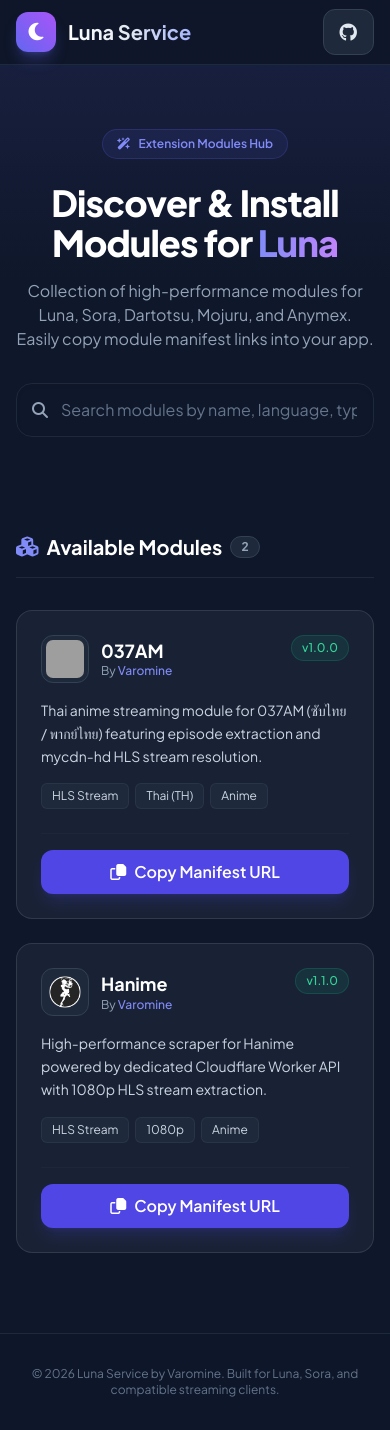
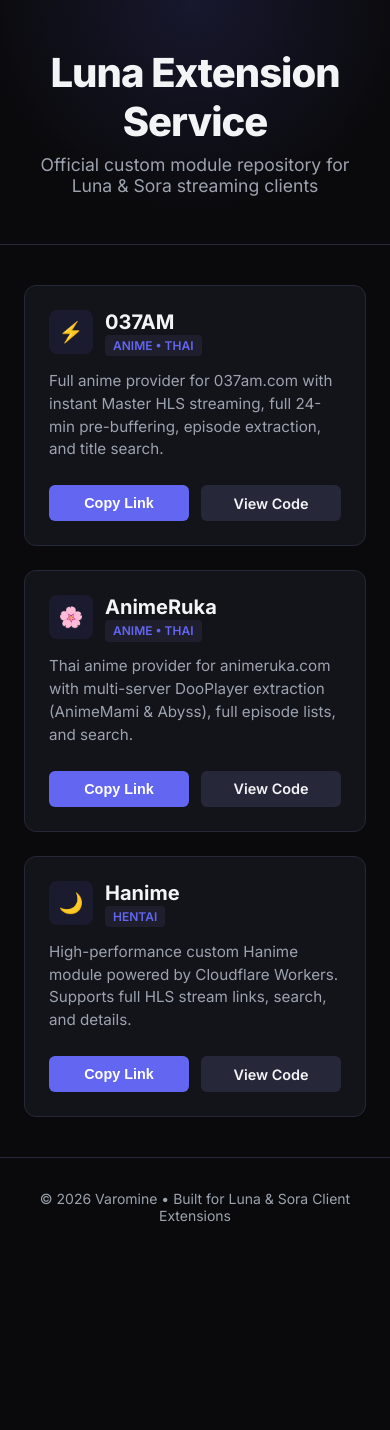
Before and after one commit to Varomine/luna-service, a plain HTML site: page index.html in a window 390 px wide. After the commit the page ends 1256 px from the top, so only its background shows below. Drawn offline with nearby package versions, Linux system fonts and the light colour scheme; grey boxes are pictures that could not be loaded.

Commit message:
Add AnimeRuka extension module

```diff
--- a/index.html
+++ b/index.html
@@ -1,220 +1,265 @@
 <!DOCTYPE html>
-<html lang="en" class="dark">
+<html lang="en">
 <head>
   <meta charset="UTF-8">
   <meta name="viewport" content="width=device-width, initial-scale=1.0">
-    <title>Luna Service - Modules Hub</title>
-    <!-- Tailwind CSS CDN -->
-    <script src="https://cdn.tailwindcss.com"></script>
-    <script>
-        tailwind.config = {
-            darkMode: 'class',
-            theme: {
-                extend: {
-                    colors: {
-                        brand: {
-                            50: '#f4f3ff',
-                            100: '#ebe9fe',
-                            500: '#6366f1',
-                            600: '#4f46e5',
-                            700: '#4338ca',
-                            900: '#312e81',
+  <title>Luna Service - Extension Modules Hub</title>
+  <link href="https://fonts.googleapis.com/css2?family=Inter:wght@400;500;600;700;800&display=swap" rel="stylesheet">
+  <style>
+    :root {
+      --bg-primary: #0a0a0c;
+      --bg-card: #13131a;
+      --bg-card-hover: #1c1c26;
+      --accent: #6366f1;
+      --accent-hover: #4f46e5;
+      --text-main: #f3f4f6;
+      --text-muted: #9ca3af;
+      --border: #27273a;
     }
+
+    * { box-sizing: border-box; margin: 0; padding: 0; }
+    body {
+      font-family: 'Inter', sans-serif;
+      background-color: var(--bg-primary);
+      color: var(--text-main);
+      min-height: 100vh;
+      display: flex;
+      flex-direction: column;
     }
+
+    header {
+      padding: 3rem 1.5rem;
+      text-align: center;
+      background: radial-gradient(circle at top, rgba(99, 102, 241, 0.15), transparent 70%);
+      border-bottom: 1px solid var(--border);
     }
+
+    header h1 {
+      font-size: 2.5rem;
+      font-weight: 800;
+      letter-spacing: -0.025em;
+      margin-bottom: 0.5rem;
     }
+
+    header p {
+      color: var(--text-muted);
+      font-size: 1.1rem;
     }
-    </script>
-    <!-- FontAwesome icons -->
-    <link rel="stylesheet" href="https://cdnjs.cloudflare.com/ajax/libs/font-awesome/6.4.0/css/all.min.css">
-    <style>
-        @import url('https://fonts.googleapis.com/css2?family=Plus+Jakarta+Sans:wght@400;500;600;700;800&display=swap');
-        body {
-            font-family: 'Plus Jakarta Sans', sans-serif;
-            background-color: #0f172a;
-            color: #f8fafc;
+
+    main {
+      max-width: 1000px;
+      margin: 2.5rem auto;
+      padding: 0 1.5rem;
+      flex: 1;
     }
-        .glass-card {
-            background: rgba(30, 41, 59, 0.7);
-            backdrop-filter: blur(12px);
-            border: 1px solid rgba(255, 255, 255, 0.1);
+
+    .grid {
+      display: grid;
+      grid-template-columns: repeat(auto-fit, minmax(300px, 1fr));
+      gap: 1.5rem;
     }
-        .glass-card:hover {
-            border-color: rgba(99, 102, 241, 0.4);
-            box-shadow: 0 10px 30px -10px rgba(99, 102, 241, 0.3);
+
+    .card {
+      background: var(--bg-card);
+      border: 1px solid var(--border);
+      border-radius: 12px;
+      padding: 1.5rem;
+      transition: all 0.2s ease;
+      display: flex;
+      flex-direction: column;
+      justify-content: space-between;
+    }
+
+    .card:hover {
+      background: var(--bg-card-hover);
+      border-color: var(--accent);
+      transform: translateY(-2px);
+    }
+
+    .card-header {
+      display: flex;
+      align-items: center;
+      gap: 0.75rem;
+      margin-bottom: 1rem;
+    }
+
+    .card-icon {
+      width: 44px;
+      height: 44px;
+      background: rgba(99, 102, 241, 0.1);
+      border-radius: 8px;
+      display: flex;
+      align-items: center;
+      justify-content: center;
+      font-size: 1.25rem;
+      color: var(--accent);
+    }
+
+    .card-title {
+      font-size: 1.25rem;
+      font-weight: 700;
+    }
+
+    .card-badge {
+      font-size: 0.75rem;
+      background: #1e1e2d;
+      color: var(--accent);
+      padding: 0.2rem 0.5rem;
+      border-radius: 4px;
+      text-transform: uppercase;
+      font-weight: 600;
+    }
+
+    .card-desc {
+      color: var(--text-muted);
+      font-size: 0.95rem;
+      line-height: 1.5;
+      margin-bottom: 1.5rem;
+    }
+
+    .card-actions {
+      display: flex;
+      gap: 0.75rem;
+    }
+
+    .btn {
+      flex: 1;
+      padding: 0.6rem 1rem;
+      border-radius: 6px;
+      font-size: 0.9rem;
+      font-weight: 600;
+      text-align: center;
+      text-decoration: none;
+      cursor: pointer;
+      transition: background 0.2s ease;
+      border: none;
+    }
+
+    .btn-primary {
+      background: var(--accent);
+      color: white;
+    }
+
+    .btn-primary:hover {
+      background: var(--accent-hover);
+    }
+
+    .btn-secondary {
+      background: #27273a;
+      color: var(--text-main);
+    }
+
+    .btn-secondary:hover {
+      background: #34344d;
+    }
+
+    footer {
+      text-align: center;
+      padding: 2rem 1.5rem;
+      color: var(--text-muted);
+      font-size: 0.875rem;
+      border-top: 1px solid var(--border);
+    }
+
+    .toast {
+      position: fixed;
+      bottom: 2rem;
+      right: 2rem;
+      background: var(--accent);
+      color: white;
+      padding: 0.75rem 1.25rem;
+      border-radius: 8px;
+      font-weight: 600;
+      opacity: 0;
+      transition: opacity 0.3s ease;
+      pointer-events: none;
+      box-shadow: 0 10px 25px rgba(0,0,0,0.3);
+    }
+
+    .toast.show {
+      opacity: 1;
     }
   </style>
 </head>
-<body class="min-h-screen flex flex-col antialiased">
+<body>
 
-    <!-- Navbar -->
-    <nav class="border-b border-slate-800 bg-slate-900/80 backdrop-blur sticky top-0 z-50">
-        <div class="max-w-7xl mx-auto px-4 sm:px-6 lg:px-8 h-16 flex items-center justify-between">
-            <div class="flex items-center space-x-3">
-                <div class="w-10 h-10 rounded-xl bg-gradient-to-tr from-indigo-500 to-purple-500 flex items-center justify-center text-white shadow-lg shadow-indigo-500/30">
-                    <i class="fa-solid fa-moon text-xl"></i>
-                </div>
-                <span class="text-xl font-bold bg-gradient-to-r from-white via-slate-200 to-indigo-300 bg-clip-text text-transparent">Luna Service</span>
-            </div>
-            <a href="https://github.com/Varomine/luna-service" target="_blank" class="flex items-center space-x-2 bg-slate-800 hover:bg-slate-700 text-slate-200 px-4 py-2 rounded-xl border border-slate-700 transition">
-                <i class="fa-brands fa-github text-lg"></i>
-                <span class="text-sm font-semibold hidden sm:inline">GitHub Repository</span>
-            </a>
-        </div>
-    </nav>
+  <header>
+    <h1>Luna Extension Service</h1>
+    <p>Official custom module repository for Luna & Sora streaming clients</p>
+  </header>
 
-    <!-- Hero Header -->
-    <header class="py-16 px-4 text-center relative overflow-hidden">
-        <div class="absolute inset-0 bg-gradient-to-b from-indigo-500/10 via-transparent to-transparent pointer-events-none"></div>
-        <div class="max-w-3xl mx-auto relative z-10">
-            <span class="inline-flex items-center gap-2 px-3.5 py-1.5 rounded-full text-xs font-semibold bg-indigo-500/10 text-indigo-400 border border-indigo-500/20 mb-6">
-                <i class="fa-solid fa-wand-magic-sparkles"></i> Extension Modules Hub
-            </span>
-            <h1 class="text-4xl sm:text-5xl font-extrabold tracking-tight mb-4 text-white">
-                Discover & Install Modules for <span class="bg-gradient-to-r from-indigo-400 to-purple-400 bg-clip-text text-transparent">Luna</span>
-            </h1>
-            <p class="text-slate-400 text-base sm:text-lg mb-8 max-w-2xl mx-auto">
-                Collection of high-performance modules for Luna, Sora, Dartotsu, Mojuru, and Anymex. Easily copy module manifest links into your app.
-            </p>
+  <main>
+    <div class="grid">
 
-            <!-- Search Bar -->
-            <div class="max-w-xl mx-auto relative">
-                <i class="fa-solid fa-magnifying-glass absolute left-4 top-1/2 -translate-y-1/2 text-slate-400"></i>
-                <input type="text" id="searchInput" onkeyup="filterModules()" placeholder="Search modules by name, language, type, or tag..." class="w-full bg-slate-900 border border-slate-800 rounded-2xl py-3.5 pl-11 pr-4 text-slate-200 placeholder-slate-500 focus:outline-none focus:border-indigo-500 focus:ring-1 focus:ring-indigo-500 transition shadow-inner">
+      <!-- 037AM Card -->
+      <div class="card">
+        <div>
+          <div class="card-header">
+            <div class="card-icon">⚡</div>
+            <div>
+              <div class="card-title">037AM</div>
+              <span class="card-badge">Anime • Thai</span>
             </div>
           </div>
-    </header>
-
-    <!-- Main Grid -->
-    <main class="max-w-7xl mx-auto px-4 sm:px-6 lg:px-8 py-8 flex-grow w-full">
-        <div class="flex items-center justify-between mb-8 border-b border-slate-800 pb-4">
-            <h2 class="text-xl font-bold text-white flex items-center gap-2">
-                <i class="fa-solid fa-cubes text-indigo-400"></i> Available Modules
-                <span id="moduleCount" class="text-xs bg-slate-800 text-slate-400 px-2.5 py-0.5 rounded-full border border-slate-700">2</span>
-            </h2>
+          <p class="card-desc">Full anime provider for 037am.com with instant Master HLS streaming, full 24-min pre-buffering, episode extraction, and title search.</p>
         </div>
-
-        <!-- Modules Container -->
-        <div class="grid grid-cols-1 md:grid-cols-2 lg:grid-cols-3 gap-6" id="modulesGrid">
-
-            <!-- 037AM Module Card -->
-            <div class="glass-card rounded-2xl p-6 flex flex-col justify-between transition duration-300 module-card" data-name="037am thai anime dub sub hls">
-                <div>
-                    <div class="flex items-start justify-between mb-4">
-                        <div class="flex items-center space-x-3">
-                            <img src="https://037am.com/wp-content/uploads/2025/09/cropped-LOGO-1-192x192.png" alt="037AM Icon" class="w-12 h-12 rounded-xl object-cover bg-slate-800 p-1 border border-slate-700">
-                            <div>
-                                <h3 class="text-lg font-bold text-white leading-snug">037AM</h3>
-                                <p class="text-xs text-slate-400">By <span class="text-indigo-400 font-medium">Varomine</span></p>
-                            </div>
-                        </div>
-                        <span class="px-2.5 py-1 rounded-full text-xs font-medium bg-emerald-500/10 text-emerald-400 border border-emerald-500/20">v1.0.0</span>
-                    </div>
-                    <p class="text-slate-300 text-sm mb-4 leading-relaxed">
-                        Thai anime streaming module for 037AM (ซับไทย / พากย์ไทย) featuring episode extraction and mycdn-hd HLS stream resolution.
-                    </p>
-
-                    <div class="flex flex-wrap gap-1.5 mb-6">
-                        <span class="text-xs px-2.5 py-1 rounded-md bg-slate-800 text-slate-300 border border-slate-700/50">HLS Stream</span>
-                        <span class="text-xs px-2.5 py-1 rounded-md bg-slate-800 text-slate-300 border border-slate-700/50">Thai (TH)</span>
-                        <span class="text-xs px-2.5 py-1 rounded-md bg-slate-800 text-slate-300 border border-slate-700/50">Anime</span>
+        <div class="card-actions">
+          <button class="btn btn-primary" onclick="copyManifest('https://raw.githubusercontent.com/Varomine/luna-service/main/037am/037am.json')">Copy Link</button>
+          <a class="btn btn-secondary" href="https://github.com/Varomine/luna-service/tree/main/037am" target="_blank">View Code</a>
         </div>
       </div>
 
-                <div class="pt-4 border-t border-slate-800/80">
-                    <button onclick="copyToClipboard('https://raw.githubusercontent.com/Varomine/luna-service/main/037am/037am.json', this)" class="w-full bg-indigo-600 hover:bg-indigo-500 text-white font-semibold py-2.5 px-4 rounded-xl transition flex items-center justify-center space-x-2 shadow-lg shadow-indigo-600/20">
-                        <i class="fa-regular fa-copy"></i>
-                        <span>Copy Manifest URL</span>
-                    </button>
+      <!-- AnimeRuka Card -->
+      <div class="card">
+        <div>
+          <div class="card-header">
+            <div class="card-icon">🌸</div>
+            <div>
+              <div class="card-title">AnimeRuka</div>
+              <span class="card-badge">Anime • Thai</span>
+            </div>
+          </div>
+          <p class="card-desc">Thai anime provider for animeruka.com with multi-server DooPlayer extraction (AnimeMami & Abyss), full episode lists, and search.</p>
+        </div>
+        <div class="card-actions">
+          <button class="btn btn-primary" onclick="copyManifest('https://raw.githubusercontent.com/Varomine/luna-service/main/animeruka/animeruka.json')">Copy Link</button>
+          <a class="btn btn-secondary" href="https://github.com/Varomine/luna-service/tree/main/animeruka" target="_blank">View Code</a>
         </div>
       </div>
 
-            <!-- Hanime Module Card -->
-            <div class="glass-card rounded-2xl p-6 flex flex-col justify-between transition duration-300 module-card" data-name="hanime anime hls 1080p english">
+      <!-- Hanime Card -->
+      <div class="card">
         <div>
-                    <div class="flex items-start justify-between mb-4">
-                        <div class="flex items-center space-x-3">
-                            <img src="https://github.com/Varomine/luna-service/blob/main/hanime/st_small_507x507-pad_600x600_f8f8f8-removebg-preview.png?raw=true" alt="Hanime Icon" class="w-12 h-12 rounded-xl object-cover bg-slate-800 p-1 border border-slate-700">
+          <div class="card-header">
+            <div class="card-icon">🌙</div>
             <div>
-                                <h3 class="text-lg font-bold text-white leading-snug">Hanime</h3>
-                                <p class="text-xs text-slate-400">By <span class="text-indigo-400 font-medium">Varomine</span></p>
+              <div class="card-title">Hanime</div>
+              <span class="card-badge">Hentai</span>
             </div>
           </div>
-                        <span class="px-2.5 py-1 rounded-full text-xs font-medium bg-emerald-500/10 text-emerald-400 border border-emerald-500/20">v1.1.0</span>
+          <p class="card-desc">High-performance custom Hanime module powered by Cloudflare Workers. Supports full HLS stream links, search, and details.</p>
         </div>
-                    <p class="text-slate-300 text-sm mb-4 leading-relaxed">
-                        High-performance scraper for Hanime powered by dedicated Cloudflare Worker API with 1080p HLS stream extraction.
-                    </p>
-
-                    <div class="flex flex-wrap gap-1.5 mb-6">
-                        <span class="text-xs px-2.5 py-1 rounded-md bg-slate-800 text-slate-300 border border-slate-700/50">HLS Stream</span>
-                        <span class="text-xs px-2.5 py-1 rounded-md bg-slate-800 text-slate-300 border border-slate-700/50">1080p</span>
-                        <span class="text-xs px-2.5 py-1 rounded-md bg-slate-800 text-slate-300 border border-slate-700/50">Anime</span>
-                    </div>
-                </div>
-
-                <div class="pt-4 border-t border-slate-800/80">
-                    <button onclick="copyToClipboard('https://raw.githubusercontent.com/Varomine/luna-service/main/hanime/hanime.json', this)" class="w-full bg-indigo-600 hover:bg-indigo-500 text-white font-semibold py-2.5 px-4 rounded-xl transition flex items-center justify-center space-x-2 shadow-lg shadow-indigo-600/20">
-                        <i class="fa-regular fa-copy"></i>
-                        <span>Copy Manifest URL</span>
-                    </button>
+        <div class="card-actions">
+          <button class="btn btn-primary" onclick="copyManifest('https://raw.githubusercontent.com/Varomine/luna-service/main/hanime/hanime.json')">Copy Link</button>
+          <a class="btn btn-secondary" href="https://github.com/Varomine/luna-service/tree/main/hanime" target="_blank">View Code</a>
         </div>
       </div>
 
     </div>
   </main>
 
-    <!-- Toast Notification -->
-    <div id="toast" class="fixed bottom-6 right-6 bg-slate-900 border border-emerald-500/40 text-slate-100 px-5 py-3 rounded-2xl shadow-2xl transition duration-300 opacity-0 pointer-events-none flex items-center space-x-3">
-        <div class="w-8 h-8 rounded-full bg-emerald-500/20 text-emerald-400 flex items-center justify-center">
-            <i class="fa-solid fa-check"></i>
-        </div>
-        <div>
-            <p class="text-sm font-semibold text-white">Copied to Clipboard!</p>
-            <p class="text-xs text-slate-400">Paste this URL into Luna app settings.</p>
-        </div>
-    </div>
-
-    <!-- Footer -->
-    <footer class="border-t border-slate-800 bg-slate-900/50 py-8 mt-12 text-center text-xs text-slate-500">
-        <p>© 2026 Luna Service by Varomine. Built for Luna, Sora, and compatible streaming clients.</p>
+  <footer>
+    &copy; 2026 Varomine &bull; Built for Luna & Sora Client Extensions
   </footer>
 
+  <div id="toast" class="toast">Manifest link copied!</div>
+
   <script>
-        function filterModules() {
-            const query = document.getElementById('searchInput').value.toLowerCase();
-            const cards = document.querySelectorAll('.module-card');
-            let visibleCount = 0;
-
-            cards.forEach(card => {
-                const searchData = card.getAttribute('data-name').toLowerCase() + " " + card.textContent.toLowerCase();
-                if (searchData.includes(query)) {
-                    card.style.display = "flex";
-                    visibleCount++;
-                } else {
-                    card.style.display = "none";
-                }
-            });
-
-            document.getElementById('moduleCount').innerText = visibleCount;
-        }
-
-        function copyToClipboard(text, btnElement) {
-            navigator.clipboard.writeText(text).then(() => {
+    function copyManifest(url) {
+      navigator.clipboard.writeText(url).then(() => {
         const toast = document.getElementById('toast');
-                toast.classList.remove('opacity-0', 'pointer-events-none');
-                toast.classList.add('opacity-100');
-
-                const originalHTML = btnElement.innerHTML;
-                btnElement.innerHTML = `<i class="fa-solid fa-check"></i><span>Copied!</span>`;
-                btnElement.classList.replace('bg-indigo-600', 'bg-emerald-600');
-
-                setTimeout(() => {
-                    toast.classList.remove('opacity-100');
-                    toast.classList.add('opacity-0', 'pointer-events-none');
-                    btnElement.innerHTML = originalHTML;
-                    btnElement.classList.replace('bg-emerald-600', 'bg-indigo-600');
-                }, 2500);
+        toast.classList.add('show');
+        setTimeout(() => toast.classList.remove('show'), 2000);
       });
     }
   </script>
```
Also changed, not shown: animeruka/animeruka.js (added, +223 -0 lines), animeruka/animeruka.json (added, +10 -0 lines), README.md, animeruka/README.md (added). Lines whose indentation alone changed are shown as unchanged.
